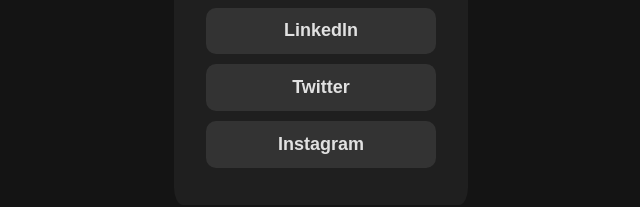
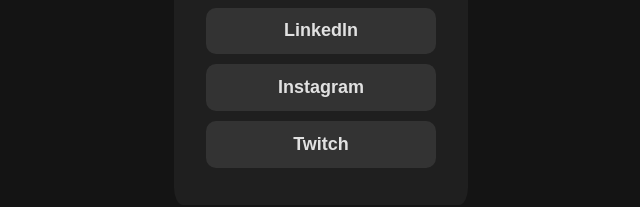
Before and after one commit to VictoriaEsteves/Social_Links_Profile, a plain HTML site: page index.html in a window 1280 px wide. Shown: the part 443-650 px from the top of the page, 319-959 px from the left. Drawn offline with Linux system fonts and the light colour scheme; a web font is replaced by a local one.

Commit message:
I changed the folder

```diff
--- a/social-links-profile-main/index.html
+++ b/index.html
@@ -19,9 +19,9 @@
     <p>"Desenvolvendora de Frontend e apaixonada por programação"</p>
     <a href="https://github.com/VictoriaEsteves" target="_blank"><button>GitHub</button></a>
     <a href="https://www.frontendmentor.io/profile/VictoriaEsteves" target="_blank"><button>Frontend Mentor</button></a>
-    <a href="#"><button>Linkedln</button></a>
-    <a href="#"><button>Twitter</button></a>
-    <a href="#"><button>Instagram</button></a>
+    <a href="https://www.linkedin.com/in/victoria-esteves-1938702a4/" target="_blank"><button>Linkedln</button></a>
+    <a href="https://www.instagram.com/victoria.esteves/" target="_blank"><button>Instagram</button></a>
+    <a href="https://www.twitch.tv/blueerd" target="_blank"><button>Twitch</button></a>
 
   </main>
 </body>
```
Also changed, not shown: assets/fonts/Inter-VariableFont_slnt,wght.ttf (renamed from social-links-profile-main/assets/fonts/Inter-VariableFont_slnt,wght.ttf), assets/fonts/OFL.txt (renamed from social-links-profile-main/assets/fonts/OFL.txt), assets/fonts/README.txt (renamed from social-links-profile-main/assets/fonts/README.txt), assets/fonts/static/Inter-Bold.ttf (renamed from social-links-profile-main/assets/fonts/static/Inter-Bold.ttf), assets/fonts/static/Inter-Regular.ttf (renamed from social-links-profile-main/assets/fonts/static/Inter-Regular.ttf), assets/fonts/static/Inter-SemiBold.ttf (renamed from social-links-profile-main/assets/fonts/static/Inter-SemiBold.ttf), assets/images/avatar-jessica.jpeg (renamed from social-links-profile-main/assets/images/avatar-jessica.jpeg), assets/images/blueerd_realistic_93eee4af-c441-4d9d-95d8-1b9a97cb8173.jpg (renamed from social-links-profile-main/assets/images/blueerd_realistic_93eee4af-c441-4d9d-95d8-1b9a97cb8173.jpg), assets/images/favicon-32x32.png (renamed from social-links-profile-main/assets/images/favicon-32x32.png), design/active-states.jpg (renamed from social-links-profile-main/design/active-states.jpg), design/desktop-preview.jpg (renamed from social-links-profile-main/design/desktop-preview.jpg), design/destkop-design.jpg (renamed from social-links-profile-main/design/destkop-design.jpg), design/mobile-design.jpg (renamed from social-links-profile-main/design/mobile-design.jpg), estilos/MediaQuery.css (renamed from social-links-profile-main/estilos/MediaQuery.css), 1 more files, 8 other files.
